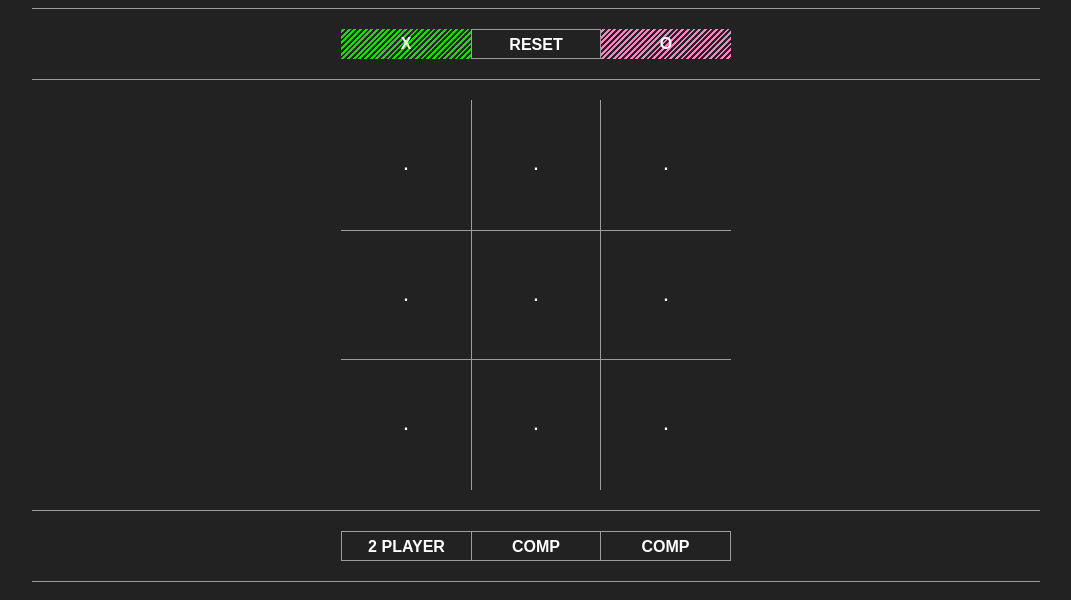
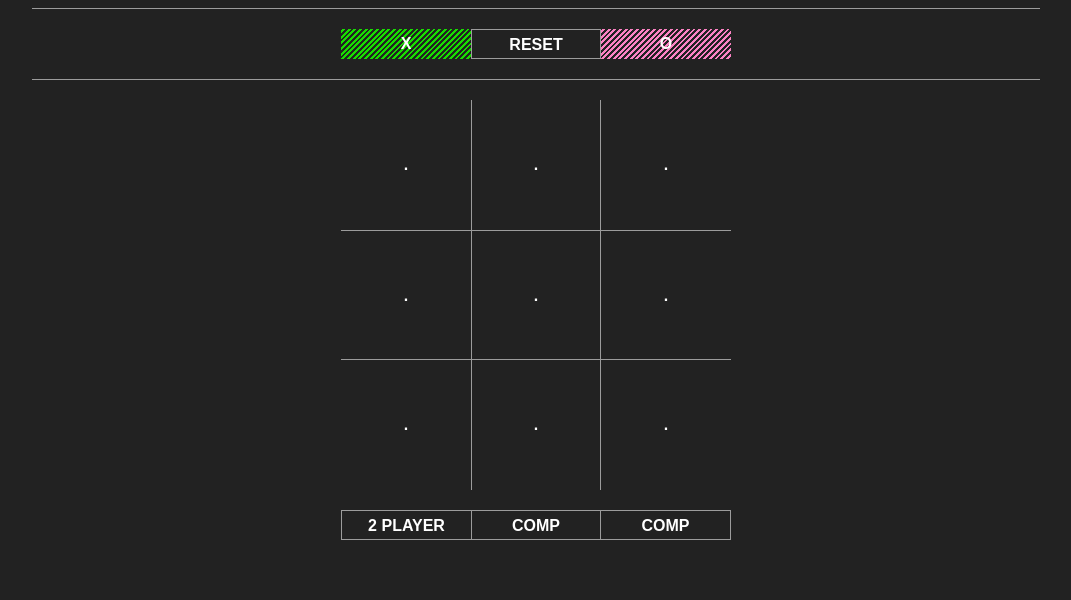
Before and after one commit to jackhkmatthews/bits-and-bobs, an Angular app in the folder angular-tic-tac-toe/my-app/: page /game in a window 1280 px wide. Shown: the top 600 px of the page, without its empty margins (104-1175 px from the left). Built offline with nearby package versions, Linux system fonts and the light colour scheme.

Commit message:
migrated mode-navigation class names (HTML and SCSS) to BEM naming convention

```diff
--- a/angular-tic-tac-toe/my-app/src/app/mode-navigation.component.html
+++ b/angular-tic-tac-toe/my-app/src/app/mode-navigation.component.html
@@ -1,4 +1,4 @@
-<aside class="game-modes">
+<!-- <aside class="game-modes">
   <div class="game-modes-container">
     <ul class="clearfix">
       <li class="left">2 Player</li>
@@ -6,4 +6,13 @@
       <li class="right">Comp</li>
     </ul>
   </div>
+</aside> -->
+<aside class="mode-navigation">
+  <div class="mode-buttons">
+    <ul class="clearfix">
+      <li class="mode-buttons__button mode-buttons__button--left">2 Player</li>
+      <li class="mode-buttons__button">Comp</li>
+      <li class="mode-buttons__button mode-buttons__button--right">Comp</li>
+    </ul>
+  </div>
 </aside>
--- a/angular-tic-tac-toe/my-app/src/app/mode-navigation.component.scss
+++ b/angular-tic-tac-toe/my-app/src/app/mode-navigation.component.scss
@@ -0,0 +1,45 @@
+$main-black: #222222;
+$neon-green: #18DD00;
+$neon-yellow: #E1C829;
+$neon-blue: #2FB5F3;
+$neon-pink: #FC82C3;
+
+$text-white: #fff;
+$line-grey: #9c9c9c;
+
+$board-width: 390px;
+$button-height: 30px;
+
+$font-size: 16px;
+
+mode-navigation {
+    clear: both;
+    padding: 20px 0;
+    height: $button-height;
+    border-top: 1px solid $line-grey;
+    border-bottom: 1px solid $line-grey;
+    margin: 0 0 10px 0;
+}
+
+.mode-buttons {
+  width: $board-width;
+  margin: 0 auto;
+}
+
+.mode-buttons__button {
+  float: left;
+  width: $board-width / 3;
+  height: $button-height;
+  text-align: center;
+  line-height: $button-height;
+  border: 1px solid $line-grey;
+  box-sizing: border-box;
+}
+
+.mode-buttons__button--left{
+  border-right: 0px solid $line-grey;
+}
+
+.mode-buttons__button--right{
+  border-left: 0px solid $line-grey;
+}
--- a/angular-tic-tac-toe/my-app/src/styles.scss
+++ b/angular-tic-tac-toe/my-app/src/styles.scss
@@ -211,37 +211,37 @@
 
 /***********Modes****************************/
 
-aside.game-modes {
-    clear: both;
-    padding: 20px 0;
-    height: $button-height;
-    border-top: 1px solid $line-grey;
-    border-bottom: 1px solid $line-grey;
-    margin: 0 0 10px 0;
-}
-
-.game-modes-container {
-  width: $board-width;
-  margin: 0 auto;
-}
-
-aside.game-modes ul li {
-  float: left;
-  width: $board-width / 3;
-  height: $button-height;
-  text-align: center;
-  line-height: $button-height;
-  border: 1px solid $line-grey;
-  box-sizing: border-box;
-}
-
-aside.game-modes ul li.left{
-  border-right: 0px solid $line-grey;
-}
-
-aside.game-modes ul li.right{
-  border-left: 0px solid $line-grey;
-}
+// aside.game-modes {
+//     clear: both;
+//     padding: 20px 0;
+//     height: $button-height;
+//     border-top: 1px solid $line-grey;
+//     border-bottom: 1px solid $line-grey;
+//     margin: 0 0 10px 0;
+// }
+//
+// .game-modes-container {
+//   width: $board-width;
+//   margin: 0 auto;
+// }
+//
+// aside.game-modes ul li {
+//   float: left;
+//   width: $board-width / 3;
+//   height: $button-height;
+//   text-align: center;
+//   line-height: $button-height;
+//   border: 1px solid $line-grey;
+//   box-sizing: border-box;
+// }
+//
+// aside.game-modes ul li.left{
+//   border-right: 0px solid $line-grey;
+// }
+//
+// aside.game-modes ul li.right{
+//   border-left: 0px solid $line-grey;
+// }
 
 /***********Footer****************************/
 
```
